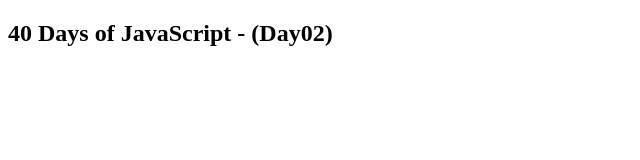
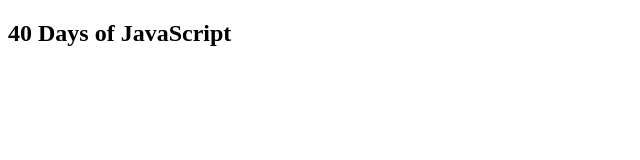
Before and after one commit to mramitkb/40-Days-of-JavaScript, a plain HTML site: page Day-02/index.html in a window 1280 px wide. Shown: the whole page, without its empty margins (0-640 px from the left). Drawn offline with Linux system fonts and the light colour scheme.

Commit message:
Day-02 Completed

```diff
--- a/Day-02/index.html
+++ b/Day-02/index.html
@@ -7,6 +7,6 @@
     <script defer src="./script.js"></script>
 </head>
 <body>
-    <h2>40 Days of JavaScript - (Day02)</h2>
+    <h2>40 Days of JavaScript</h2>
 </body>
 </html>
```
